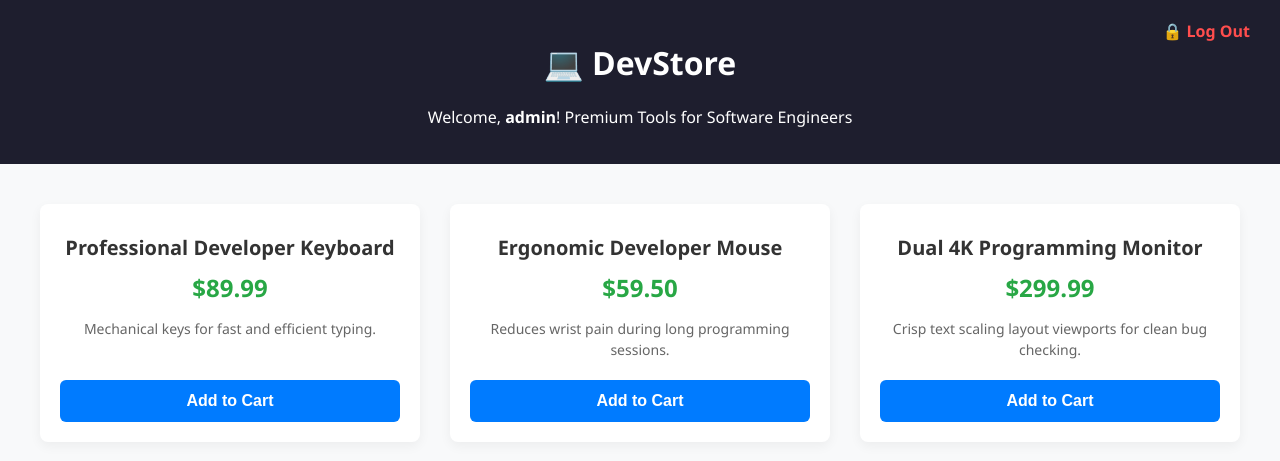
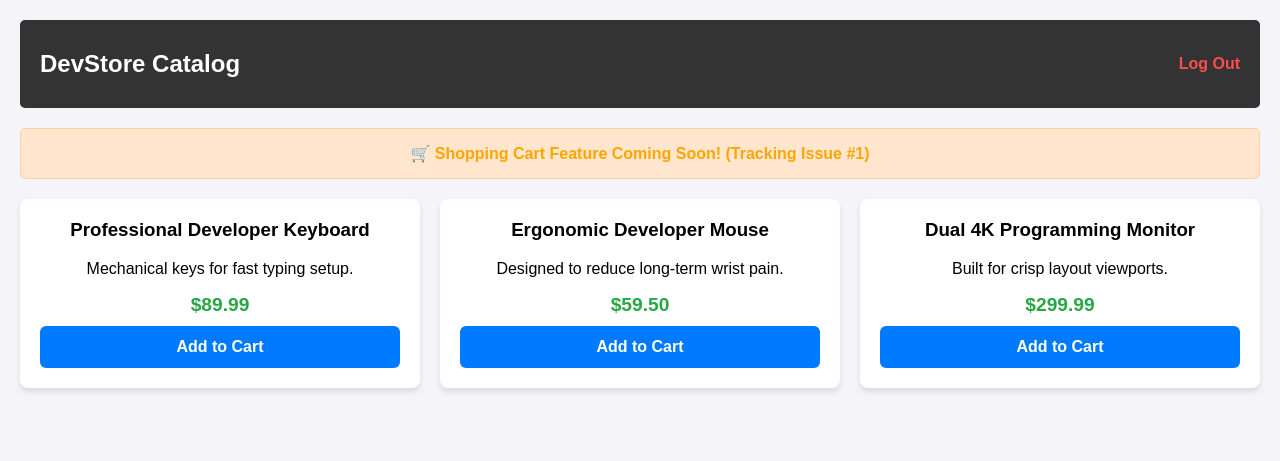
Before and after one commit to Samsoulution55/python-shopping-website, a Flask app: page / in a window 1280 px wide. Shown: the top 461 px of the page. Run offline with Flask 3, Linux system fonts and the light colour scheme; a user stored in the database is signed in; data comes from the database, SQL or seed files in the repository.

Commit message:
Add simple cart banner, fixes #1

```diff
--- a/templates/store.html
+++ b/templates/store.html
@@ -3,68 +3,59 @@
 <head>
     <meta charset="UTF-8">
     <meta name="viewport" content="width=device-width, initial-scale=1.0">
-    <title>DevStore - Programmer Hardware</title>
+    <title>DevStore - Storefront</title>
     <style>
         body {
-            font-family: 'Segoe UI', Tahoma, Geneva, Verdana, sans-serif;
-            background-color: #f8f9fa;
+            font-family: Arial, sans-serif;
+            background-color: #f4f4f9;
             margin: 0;
-            padding: 0;
+            padding: 20px;
         }
         .header {
-            background-color: #1e1e2e;
-            color: #ffffff;
-            padding: 20px;
-            text-align: center;
-            position: relative;
+            display: flex;
+            justify-content: space-between;
+            align-items: center;
+            background-color: #333;
+            color: white;
+            padding: 10px 20px;
+            border-radius: 5px;
         }
-        .logout-link {
-            position: absolute;
-            top: 20px;
-            right: 30px;
+        .header a {
             color: #ff4d4d;
             text-decoration: none;
             font-weight: bold;
         }
-        .logout-link:hover {
-            text-decoration: underline;
+        .banner {
+            color: orange;
+            font-weight: bold;
+            background-color: #ffe6cc;
+            padding: 15px;
+            border-radius: 5px;
+            text-align: center;
+            margin: 20px 0;
+            border: 1px solid #ffd1a3;
         }
-        .container {
-            max-width: 1200px;
-            margin: 40px auto;
-            padding: 0 20px;
+        .catalog {
+            display: grid;
+            grid-template-columns: repeat(auto-fit, minmax(250px, 1fr));
+            gap: 20px;
+            margin-top: 20px;
         }
-        .grid {
-            display: grid;
-            grid-template-columns: repeat(auto-fit, minmax(300px, 1fr));
-            gap: 30px;
+        .card {
+            background: white;
+            padding: 20px;
+            border-radius: 8px;
+            box-shadow: 0 4px 6px rgba(0,0,0,0.1);
+            text-align: center;
         }
-        .product-card {
-            background: #ffffff;
-            border-radius: 8px;
-            box-shadow: 0 4px 12px rgba(0,0,0,0.05);
-            padding: 20px;
-            text-align: center;
-            display: flex;
-            flex-direction: column;
-            justify-content: space-between;
+        .card h3 {
+            margin-top: 0;
         }
-        .product-title {
-            font-size: 20px;
-            color: #333333;
+        .price {
+            font-size: 1.2em;
+            color: #28a745;
+            font-weight: bold;
             margin: 10px 0;
-        }
-        .product-price {
-            font-size: 24px;
-            font-weight: bold;
-            color: #28a745;
-            margin: 10px 0;
-        }
-        .product-desc {
-            color: #666666;
-            font-size: 14px;
-            line-height: 1.5;
-            margin-bottom: 20px;
         }
         .buy-btn {
             background-color: #007bff;
@@ -75,6 +66,7 @@
             font-size: 16px;
             font-weight: bold;
             cursor: pointer;
+            width: 100%;
             transition: background-color 0.2s;
         }
         .buy-btn:hover {
@@ -85,23 +77,33 @@
 <body>
 
     <div class="header">
-        <h1>💻 DevStore</h1>
-        <p>Welcome, <strong>{{ username }}</strong>! Premium Tools for Software Engineers</p>
-        <a href="{{ url_for('logout') }}" class="logout-link">🔒 Log Out</a>
+        <h2>DevStore Catalog</h2>
+        <a href="/logout">Log Out</a>
     </div>
 
-    <div class="container">
-        <div class="grid">
-            {% for item in products %}
-                <div class="product-card">
-                    <div>
-                        <h3 class="product-title">{{ item[0] }}</h3>
-                        <p class="product-price">${{ "%.2f"|format(item[1]) }}</p>
-                        <p class="product-desc">{{ item[2] }}</p>
-                    </div>
-                    <button class="buy-btn" onclick="alert('Item added to cart!')">Add to Cart</button>
-                </div>
-            {% endfor %}
+    <!-- Your New GitHub Feature Banner -->
+    <div class="banner">
+        🛒 Shopping Cart Feature Coming Soon! (Tracking Issue #1)
+    </div>
+
+    <div class="catalog">
+        <div class="card">
+            <h3>Professional Developer Keyboard</h3>
+            <p>Mechanical keys for fast typing setup.</p>
+            <div class="price">$89.99</div>
+            <button class="buy-btn">Add to Cart</button>
+        </div>
+        <div class="card">
+            <h3>Ergonomic Developer Mouse</h3>
+            <p>Designed to reduce long-term wrist pain.</p>
+            <div class="price">$59.50</div>
+            <button class="buy-btn">Add to Cart</button>
+        </div>
+        <div class="card">
+            <h3>Dual 4K Programming Monitor</h3>
+            <p>Built for crisp layout viewports.</p>
+            <div class="price">$299.99</div>
+            <button class="buy-btn">Add to Cart</button>
         </div>
     </div>
 
```
